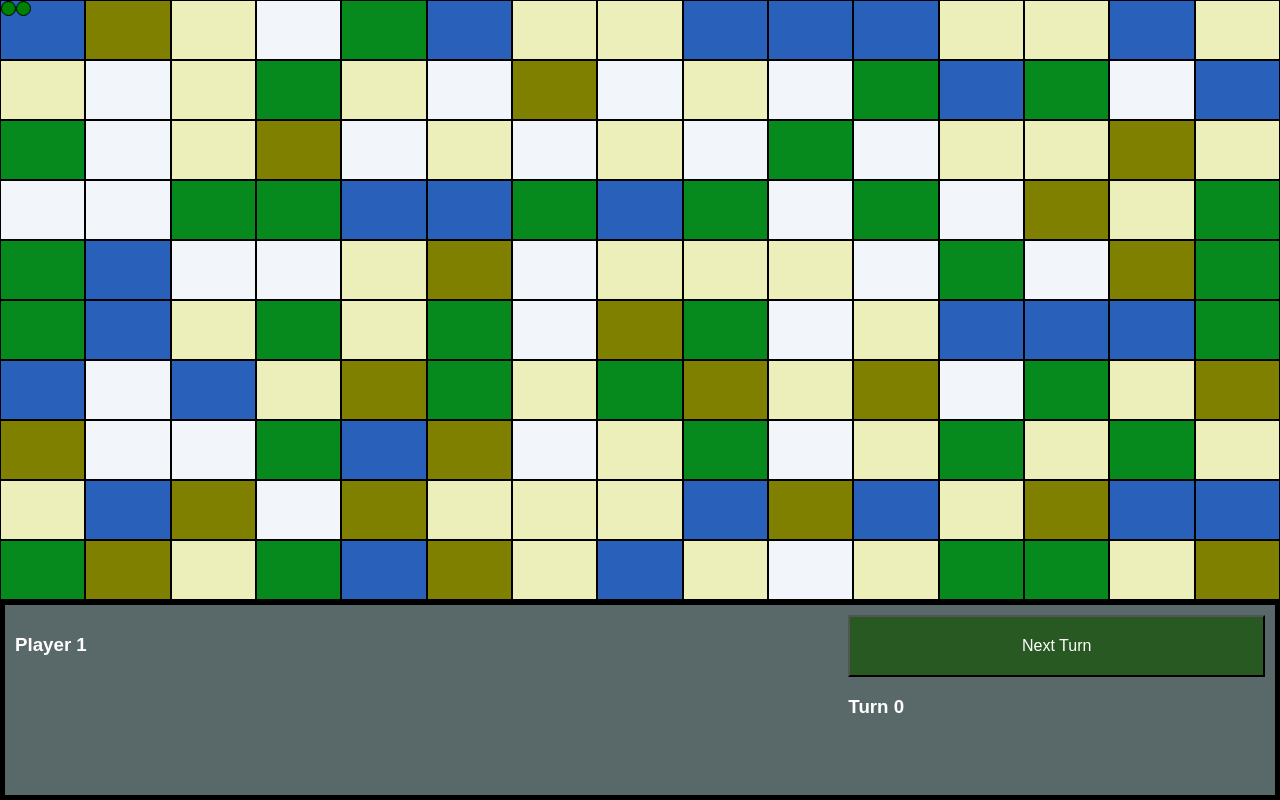
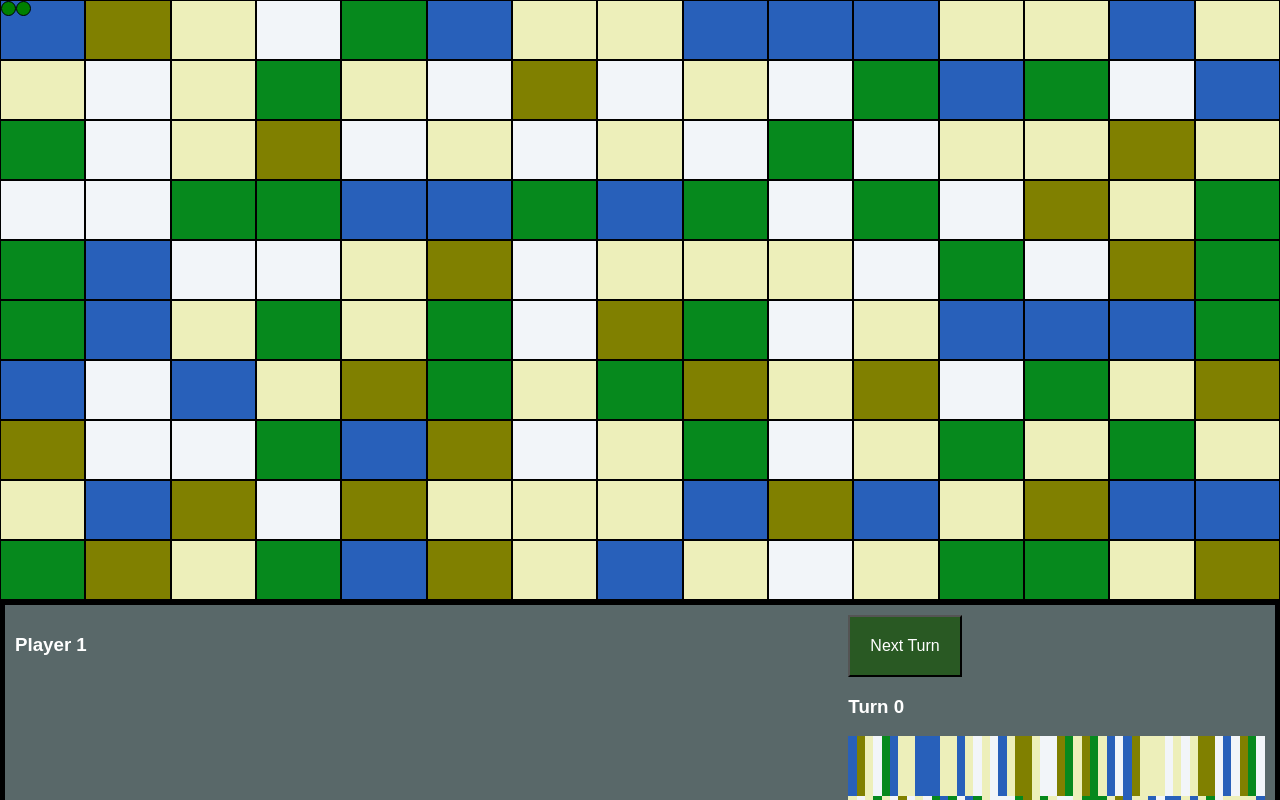
Before and after one commit to juancarloshg/civ, a React (Create React App) app: page /game in a window 1280 px wide. Shown: the top 800 px of the page. Built offline with nearby package versions, Linux system fonts and the light colour scheme.

Commit message:
add minimap

```diff
--- a/src/components/game/Game.tsx
+++ b/src/components/game/Game.tsx
@@ -8,13 +8,19 @@ import { FlexContainer } from '../styled/FlexContainer'
 import { KeyListener } from '../keys/KeyListener'
 
 import { ViewGrid } from './grid/ViewGrid'
-import { getIsGridReady } from './grid/grid.selectors'
+import { getIsGridReady, getMainViewGrid } from './grid/grid.selectors'
 import { PlayerInfo } from './player/PlayerInfo'
 
 import { actions } from './game.actions'
+import { Tile } from './grid/tile/Tile'
+import { getViewSize } from '../configuration/configuration.selector'
+import { Size } from '../configuration/configuration.reducer'
+import { ExtendedGrid } from './grid/grid.helpers'
 
 interface StateProps {
     isGridReady: boolean
+    size: Size
+    viewGrid: ExtendedGrid
 }
 
 interface DispatchProps {
@@ -28,13 +34,13 @@ export class GameBase extends React.Component<GameProps> {
         this.props.initGame()
     }
     render() {
-        const { isGridReady } = this.props
+        const { isGridReady, size, viewGrid } = this.props
 
         return (
             <FlexContainer cssHeight="100vh" direction="column" data-testid="game-container">
                 {isGridReady && (
                     <KeyListener>
-                        <ViewGrid />
+                        <ViewGrid size={size} viewGrid={viewGrid} tileComponent={Tile} />
                         <PlayerInfo />
                     </KeyListener>
                 )}
@@ -44,7 +50,9 @@ export class GameBase extends React.Component<GameProps> {
 }
 
 const mapState = createStructuredSelector<ApplicationState, StateProps>({
-    isGridReady: getIsGridReady
+    isGridReady: getIsGridReady,
+    size: getViewSize,
+    viewGrid: getMainViewGrid
 })
 
 const mapDispatch: DispatchProps = {
--- a/src/components/game/grid/ViewGrid.tsx
+++ b/src/components/game/grid/ViewGrid.tsx
@@ -1,51 +1,42 @@
 import * as React from 'react'
-import { connect } from 'react-redux'
-import { createStructuredSelector } from 'reselect'
 
-import { ApplicationState } from '../../../rootReducer'
 import { repeat } from '../../../utils/utils'
 import { FlexContainer } from '../../styled/FlexContainer'
-import { getViewSize } from '../../configuration/configuration.selector'
 import { Size } from '../../configuration/configuration.reducer'
 
-import { Tile } from './tile/Tile'
-import { ExtendedTile, ExtendedGrid } from './grid.helpers'
-import { getViewGrid } from './grid.selectors'
+import { ExtendedTile, ExtendedGrid, Tile, Grid } from './grid.helpers'
 import { squareSize } from './constants'
+
+type ITileComponent = React.ComponentType<{ tile: ExtendedTile | Tile }>
 
 interface TileRowProps {
     length: number
-    tiles: ExtendedTile[]
+    tiles: Tile[] | ExtendedTile[]
+    tileComponent: ITileComponent
 }
 
-const TileRow: React.FunctionComponent<TileRowProps> = ({ length, tiles }) => (
+const TileRow: React.FunctionComponent<TileRowProps> = ({ length, tiles, tileComponent: TileComponent }) => (
     <FlexContainer basis={squareSize.height} grow={1} data-testid="grid-row">
         {repeat(length, (col: number) => {
             const tile = tiles[col]
-            return <Tile key={tile.id} tile={tile} />
+            return <TileComponent key={tile.id} tile={tile} />
         })}
     </FlexContainer>
 )
 
-interface StateProps {
+interface OwnProps {
+    tileComponent: ITileComponent
     size: Size
-    viewGrid: ExtendedGrid
+    viewGrid: ExtendedGrid | Grid
 }
 
-type GridProps = StateProps
+type GridProps = OwnProps
 
-const ViewGridBase: React.FunctionComponent<GridProps> = ({ size, viewGrid }) => (
+export const ViewGrid: React.FunctionComponent<GridProps> = ({ size, viewGrid, tileComponent }) => (
     <FlexContainer direction="column" data-testid="game-grid">
         {repeat(size.height, (row: number) => {
             const realRow = viewGrid[row][0].row
-            return <TileRow key={`row${realRow}`} length={size.width} tiles={viewGrid[row]} />
+            return <TileRow key={`row${realRow}`} tileComponent={tileComponent} length={size.width} tiles={viewGrid[row]} />
         })}
     </FlexContainer>
 )
-
-const mapState = createStructuredSelector<ApplicationState, StateProps>({
-    size: getViewSize,
-    viewGrid: getViewGrid
-})
-
-export const ViewGrid = connect<StateProps>(mapState)(ViewGridBase)
--- a/src/components/game/grid/grid.sagas.ts
+++ b/src/components/game/grid/grid.sagas.ts
@@ -9,22 +9,23 @@ import { getExtendedGrid, getViewGridOrigin } from './grid.selectors'
 import { ViewGridOrigin } from './grid.reducer'
 
 export function* moveMap(direction: 'north' | 'south' | 'east' | 'west') {
-    const tiles: ExtendedGrid = yield select(getExtendedGrid)
     const { row: currentRow, col: currentCol }: ViewGridOrigin = yield select(getViewGridOrigin)
 
     switch (direction) {
         case 'north':
-            return yield updateViewGrid(tiles, currentRow - 1, currentCol)
+            return yield updateViewGrid(currentRow - 1, currentCol)
         case 'south':
-            return yield updateViewGrid(tiles, currentRow + 1, currentCol)
+            return yield updateViewGrid(currentRow + 1, currentCol)
         case 'east':
-            return yield updateViewGrid(tiles, currentRow, currentCol + 1)
+            return yield updateViewGrid(currentRow, currentCol + 1)
         case 'west':
-            return yield updateViewGrid(tiles, currentRow, currentCol - 1)
+            return yield updateViewGrid(currentRow, currentCol - 1)
     }
 }
 
-function* updateViewGrid(tiles: ExtendedGrid, row: number, col: number) {
+function* updateViewGrid(row: number, col: number) {
+    const tiles: ExtendedGrid = yield select(getExtendedGrid)
+
     const viewSize: Size = yield select(getViewSize)
 
     if (row < 0 || col < 0 || row + viewSize.height > tiles.length || col + viewSize.width > tiles[0].length) {
--- a/src/components/game/grid/grid.selectors.ts
+++ b/src/components/game/grid/grid.selectors.ts
@@ -43,7 +43,7 @@ export const getViewGridOrigin: Selector<ApplicationState, ViewGridOrigin> = cre
     (gameState: GridState) => gameState.viewGridOrigin
 )
 
-export const getViewGrid = createSelector(
+export const getMainViewGrid = createSelector(
     getViewGridOrigin,
     getViewSize,
     getExtendedGrid,
--- a/src/components/game/grid/tile/StyledTile.tsx
+++ b/src/components/game/grid/tile/StyledTile.tsx
@@ -1,10 +1,11 @@
 import styled from 'styled-components'
 import { squareSize } from '../constants'
+import { ExtendedTile } from '../grid.helpers'
 import { Props as TileProps } from './Tile'
 
 type StyledTileProps = Pick<TileProps, 'tile' | 'isSelectedTile'>
 
-const getColor = (props: StyledTileProps) => {
+const getColor = (props: { tile: ExtendedTile }): string => {
     const terrain = props.tile.terrain
     switch (terrain) {
         case 'sea':
@@ -17,20 +18,22 @@ const getColor = (props: StyledTileProps) => {
             return 'Olive'
         case 'grass':
             return '#06891d'
-        default:
-            return ''
     }
 }
 
 const getBorderSize = (props: StyledTileProps) => (props.tile.city ? (props.isSelectedTile ? 8 : 7) : props.isSelectedTile ? 3 : 1)
 const getBorderStyle = (props: StyledTileProps) => (props.tile.city ? 'double' : 'solid')
 
-export const StyledTile = styled.span<StyledTileProps>`
-    flex: 1 0 ${squareSize.width};
+export const BaseStyledTile = styled.span<{ tile: ExtendedTile }>`
+    flex-grow: 1;
     display: inline-block;
+    box-sizing: border-box;
+    background: ${getColor};
+`
+
+export const StyledTile = styled(BaseStyledTile)`
+    flex-basis: ${squareSize.width};
     border-width: ${getBorderSize}px;
     border-style: ${getBorderStyle};
     border-color: black;
-    box-sizing: border-box;
-    background: ${getColor};
 `
--- a/src/components/game/player/PlayerInfo.tsx
+++ b/src/components/game/player/PlayerInfo.tsx
@@ -1,23 +1,36 @@
 import * as React from 'react'
 import { createStructuredSelector } from 'reselect'
 import { connect } from 'react-redux'
+import styled from 'styled-components'
 
 import { ApplicationState } from '../../../rootReducer'
+import { FlexContainer } from '../../styled/FlexContainer'
+import { getSize } from '../../configuration/configuration.selector'
 import { Unit } from '../units/units'
-import { ExtendedTile } from '../grid/grid.helpers'
+import { ExtendedTile, Grid } from '../grid/grid.helpers'
+import { BaseStyledTile } from '../grid/tile/StyledTile'
+import { ViewGrid } from '../grid/ViewGrid'
+import { getGrid } from '../grid/grid.selectors'
 
 import { actions } from './player.actions'
 import { getSelectedUnit, getSelectedExtendedTile, getTurn } from './player.selectors'
 import { TileInfo } from './TileInfo'
 import { UnitInfo } from './UnitInfo'
 import { NextTurn } from './NextTurn'
-import { FlexContainer } from '../../styled/FlexContainer'
-import styled from 'styled-components'
+
+const StyledFlexContainer = styled(FlexContainer)`
+    border: 5px solid black;
+    background: #596869;
+    color: white;
+    padding: 10px;
+`
 
 interface StateProps {
     tile: ExtendedTile | null
     unit: Unit | null
     turn: number
+    viewGrid: Grid
+    size: number
 }
 
 interface DispatchProps {
@@ -26,15 +39,8 @@ interface DispatchProps {
 
 type Props = StateProps & DispatchProps
 
-const StyledFlexContainer = styled(FlexContainer)`
-    border: 5px solid black;
-    background: #596869;
-    color: white;
-    padding: 10px;
-`
-
-const PlayerInfoBase: React.SFC<Props> = ({ tile, unit, selectUnit, turn }) => (
-    <StyledFlexContainer grow={1}>
+const PlayerInfoBase: React.SFC<Props> = ({ tile, unit, selectUnit, turn, size, viewGrid }) => (
+    <StyledFlexContainer grow={1} basis="0">
         <FlexContainer direction="column" grow={1} basis={`${1 / 3}%`}>
             <h3>Player 1</h3>
         </FlexContainer>
@@ -43,8 +49,11 @@ const PlayerInfoBase: React.SFC<Props> = ({ tile, unit, selectUnit, turn }) => (
             {unit && <UnitInfo unit={unit} />}
         </FlexContainer>
         <FlexContainer direction="column" grow={1} basis={`${1 / 3}%`}>
-            <NextTurn />
-            <h3>Turn {turn}</h3>
+            <div>
+                <NextTurn />
+                <h3>Turn {turn}</h3>
+            </div>
+            <ViewGrid tileComponent={BaseStyledTile} size={{ height: size, width: size }} viewGrid={viewGrid} />
         </FlexContainer>
     </StyledFlexContainer>
 )
@@ -52,7 +61,9 @@ const PlayerInfoBase: React.SFC<Props> = ({ tile, unit, selectUnit, turn }) => (
 const mapState = createStructuredSelector<ApplicationState, StateProps>({
     tile: getSelectedExtendedTile,
     unit: getSelectedUnit,
-    turn: getTurn
+    turn: getTurn,
+    viewGrid: getGrid,
+    size: getSize
 })
 
 const mapDispatch: DispatchProps = {
--- a/src/components/keys/KeyListener.tsx
+++ b/src/components/keys/KeyListener.tsx
@@ -17,6 +17,7 @@ const KeyListenerBase: React.SFC<KeyListenerProps> = ({ keydown, children }) =>
         tabIndex={0}
         onKeyDown={ev => {
             ev.stopPropagation()
+            ev.preventDefault()
             keydown(ev.key)
         }}
     >
```
